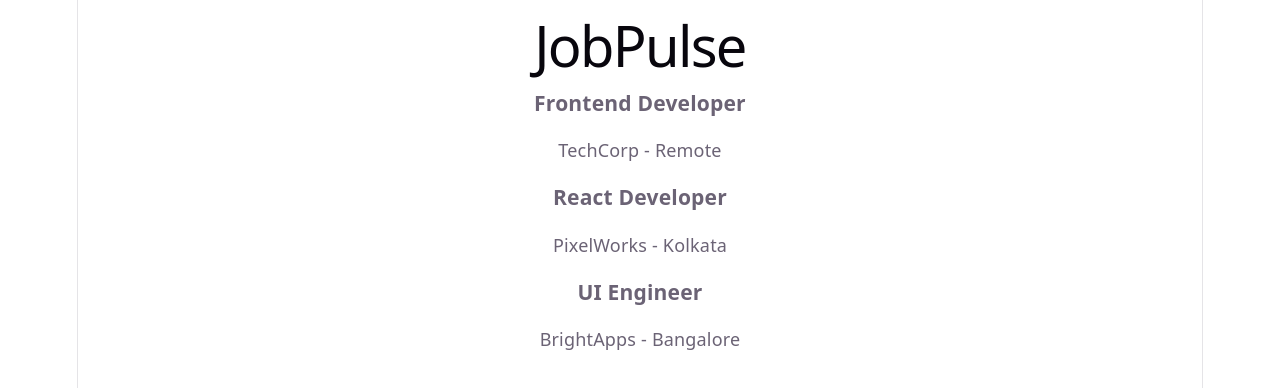
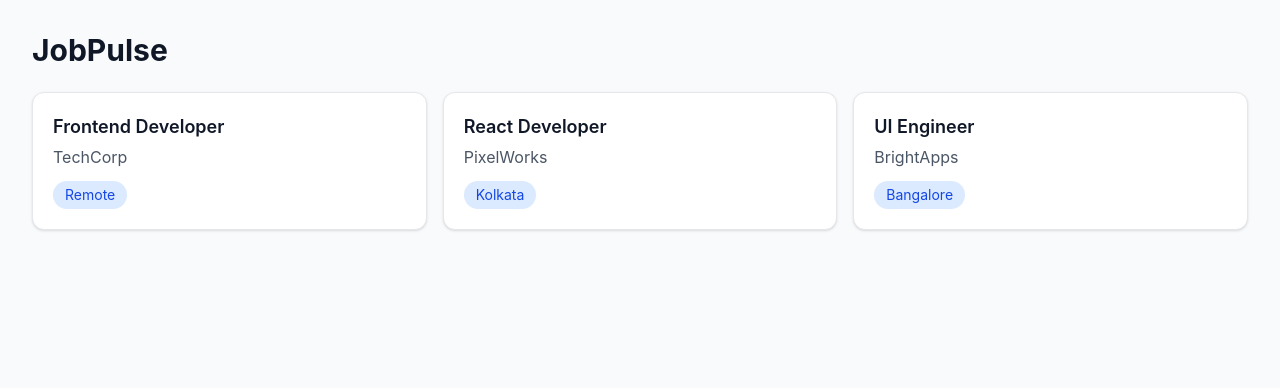
Before and after one commit to ujjwallive01/JobPulse, a React (Vite) app: page / in a window 1280 px wide. Shown: the top 388 px of the page. Built offline with nearby package versions, Linux system fonts and the light colour scheme.

Commit message:
Add Tailwind and JobCard component

```diff
--- a/package.json
+++ b/package.json
@@ -10,8 +10,10 @@
     "preview": "vite preview"
   },
   "dependencies": {
+    "@tailwindcss/vite": "^4.3.5",
     "react": "^19.3.1",
-    "react-dom": "^19.3.1"
+    "react-dom": "^19.3.1",
+    "tailwindcss": "^4.3.5"
   },
   "devDependencies": {
     "@eslint/js": "^10.0.1",
--- a/src/App.jsx
+++ b/src/App.jsx
@@ -1,3 +1,5 @@
+import JobCard from "./components/JobCard";
+
 const jobs = [
   { id: 1, title: "Frontend Developer", company: "TechCorp", location: "Remote" },
   { id: 2, title: "React Developer", company: "PixelWorks", location: "Kolkata" },
@@ -6,16 +8,13 @@ const jobs = [
 
 function App() {
   return (
-    <div>
-      <h1>JobPulse</h1>
-      {jobs.map((job) => (
-        <div key={job.id}>
-          <h3>{job.title}</h3>
-          <p>
-            {job.company} - {job.location}
-          </p>
-        </div>
-      ))}
+    <div className="min-h-screen bg-gray-50 p-8">
+      <h1 className="mb-6 text-3xl font-bold text-gray-900">JobPulse</h1>
+      <div className="grid gap-4 sm:grid-cols-2 lg:grid-cols-3">
+        {jobs.map((job) => (
+          <JobCard key={job.id} job={job} />
+        ))}
+      </div>
     </div>
   );
 }
--- /dev/null
+++ b/src/components/JobCard.jsx
@@ -0,0 +1,13 @@
+function JobCard({ job }) {
+  return (
+    <div className="rounded-xl border border-gray-200 bg-white p-5 shadow-sm hover:shadow-md transition">
+      <h3 className="text-lg font-semibold text-gray-900">{job.title}</h3>
+      <p className="mt-1 text-gray-600">{job.company}</p>
+      <span className="mt-3 inline-block rounded-full bg-blue-100 px-3 py-1 text-sm text-blue-700">
+        {job.location}
+      </span>
+    </div>
+  );
+}
+
+export default JobCard;
--- a/src/index.css
+++ b/src/index.css
@@ -1,111 +1 @@
-:root {
-  --text: #6b6375;
-  --text-h: #08060d;
-  --bg: #fff;
-  --border: #e5e4e7;
-  --code-bg: #f4f3ec;
-  --accent: #aa3bff;
-  --accent-bg: rgba(170, 59, 255, 0.1);
-  --accent-border: rgba(170, 59, 255, 0.5);
-  --social-bg: rgba(244, 243, 236, 0.5);
-  --shadow:
-    rgba(0, 0, 0, 0.1) 0 10px 15px -3px, rgba(0, 0, 0, 0.05) 0 4px 6px -2px;
-
-  --sans: system-ui, 'Segoe UI', Roboto, sans-serif;
-  --heading: system-ui, 'Segoe UI', Roboto, sans-serif;
-  --mono: ui-monospace, Consolas, monospace;
-
-  font: 18px/145% var(--sans);
-  letter-spacing: 0.18px;
-  color-scheme: light dark;
-  color: var(--text);
-  background: var(--bg);
-  font-synthesis: none;
-  text-rendering: optimizeLegibility;
-  -webkit-font-smoothing: antialiased;
-  -moz-osx-font-smoothing: grayscale;
-
-  @media (max-width: 1024px) {
-    font-size: 16px;
-  }
-}
-
-@media (prefers-color-scheme: dark) {
-  :root {
-    --text: #9ca3af;
-    --text-h: #f3f4f6;
-    --bg: #16171d;
-    --border: #2e303a;
-    --code-bg: #1f2028;
-    --accent: #c084fc;
-    --accent-bg: rgba(192, 132, 252, 0.15);
-    --accent-border: rgba(192, 132, 252, 0.5);
-    --social-bg: rgba(47, 48, 58, 0.5);
-    --shadow:
-      rgba(0, 0, 0, 0.4) 0 10px 15px -3px, rgba(0, 0, 0, 0.25) 0 4px 6px -2px;
-  }
-
-  #social .button-icon {
-    filter: invert(1) brightness(2);
-  }
-}
-
-body {
-  margin: 0;
-}
-
-#root {
-  width: 1126px;
-  max-width: 100%;
-  margin: 0 auto;
-  text-align: center;
-  border-inline: 1px solid var(--border);
-  min-height: 100svh;
-  display: flex;
-  flex-direction: column;
-  box-sizing: border-box;
-}
-
-h1,
-h2 {
-  font-family: var(--heading);
-  font-weight: 500;
-  color: var(--text-h);
-}
-
-h1 {
-  font-size: 56px;
-  letter-spacing: -1.68px;
-  margin: 32px 0;
-  @media (max-width: 1024px) {
-    font-size: 36px;
-    margin: 20px 0;
-  }
-}
-h2 {
-  font-size: 24px;
-  line-height: 118%;
-  letter-spacing: -0.24px;
-  margin: 0 0 8px;
-  @media (max-width: 1024px) {
-    font-size: 20px;
-  }
-}
-p {
-  margin: 0;
-}
-
-code,
-.counter {
-  font-family: var(--mono);
-  display: inline-flex;
-  border-radius: 4px;
-  color: var(--text-h);
-}
-
-code {
-  font-size: 15px;
-  line-height: 135%;
-  padding: 4px 8px;
-  background: var(--code-bg);
-}
+@import "tailwindcss";
--- a/vite.config.js
+++ b/vite.config.js
@@ -1,7 +1,8 @@
+import tailwindcss from '@tailwindcss/vite'
 import react from '@vitejs/plugin-react'
 import { defineConfig } from 'vite'
 
 // https://vite.dev/config/
 export default defineConfig({
-  plugins: [react()],
+ plugins: [react(), tailwindcss()],
 })
```
Also changed, not shown: 1 other file (tests, documents, lock files or other folders).
